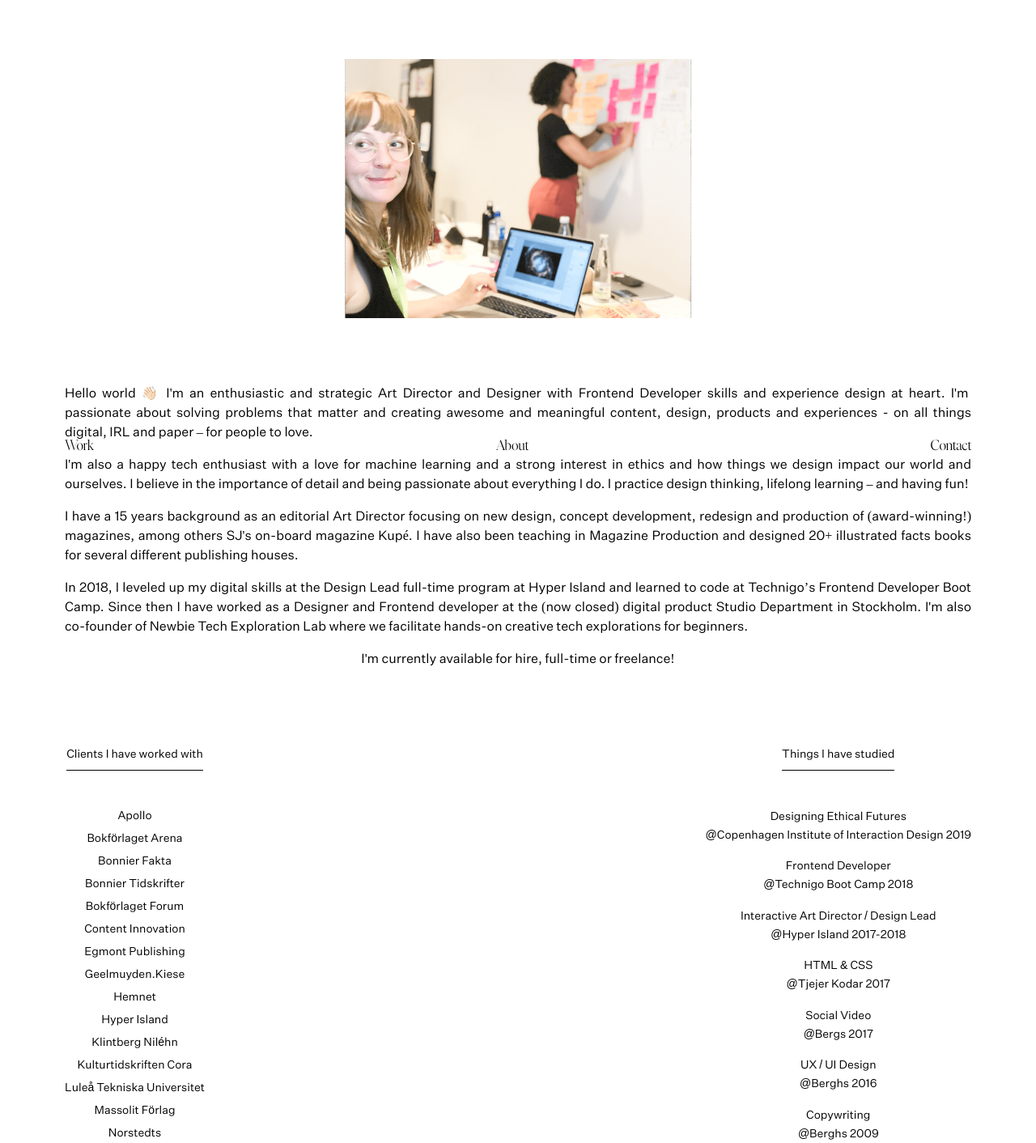
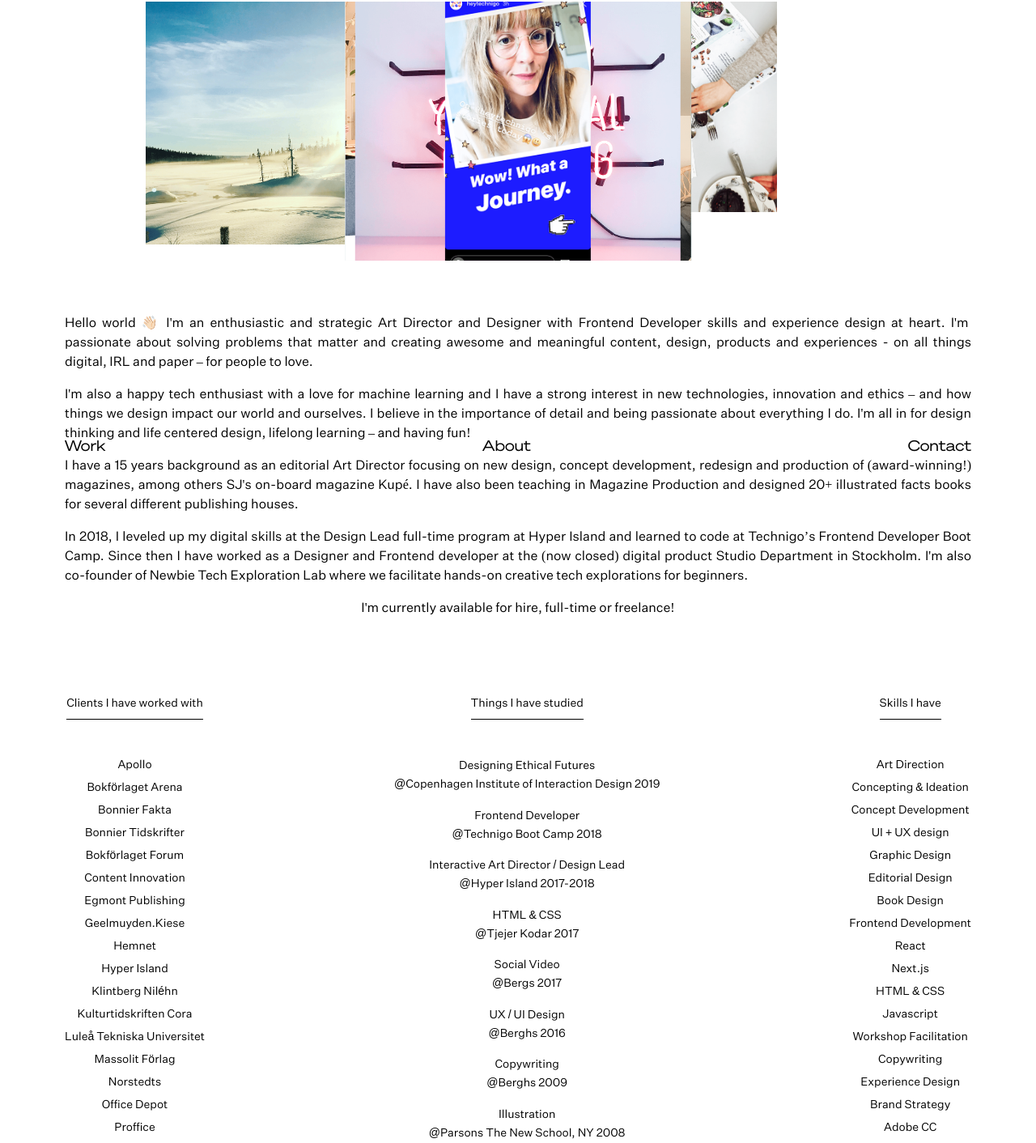
Before and after one commit to annaawgren/newportfolio, a Next.js app in the folder new_portfolio/: page /about in a window 1280 px wide. Shown: the part 196-1608 px from the top of the page at 81% size. Built offline with nearby package versions, Linux system fonts and the light colour scheme; what tailwindcss-fluid would draw is missing.

Commit message:
about content + image fix

```diff
--- a/new_portfolio/components/ImageWithDelay.js
+++ b/new_portfolio/components/ImageWithDelay.js
@@ -1,7 +1,7 @@
 import { useEffect, useState } from "react";
 
 export default function ImageWithDelay(props) {
-  const { image, delay, top, left } = props;
+  const { image, delay, top, left, transform } = props;
   const [isVisible, setIsVisible] = useState(false);
 
   useEffect(() => {
@@ -14,9 +14,19 @@ export default function ImageWithDelay(props) {
     return null;
   }
 
+  const styles = {
+    top: top + "px",
+    left: left + "px",
+    transform: transform,
+  };
+
   return (
     <div className="absolute top-0 left-1/2 transform -translate-x-1/2">
-      <img className="h-80 object-contain" src={image} />
+      <img
+        className="h-80 object-contain relative"
+        src={image}
+        style={styles}
+      />
     </div>
   );
 }
--- a/new_portfolio/components/Layout.js
+++ b/new_portfolio/components/Layout.js
@@ -4,6 +4,11 @@ export default function Layout({ children }) {
       {children}
       <style jsx global>
         {`
+          @font-face {
+            font-family: "Soehne";
+            src: url("/fonts/soehne-breit-test-buch.woff") format("woff"),
+              url("/fonts/SöhneBreitTest-Bucht.otf") format("otf");
+          }
           @font-face {
             font-family: "Ivar-display";
             src: url("/fonts/IvarDisplayCondensed-SemiBold.woff") format("woff"),
@@ -64,7 +69,9 @@ export default function Layout({ children }) {
               #d1ffe9 100%
             );
           }
-
+          .soehne {
+            font-family: "Soehne";
+          }
           .ivar-heading {
             font-family: "Ivar-display";
           }
--- a/new_portfolio/components/Navlinks.js
+++ b/new_portfolio/components/Navlinks.js
@@ -5,17 +5,17 @@ export default function Navlinks() {
     <React.Fragment>
       <div className="flex flex-row justify-between w-full px-5 md:px-10 lg:px-20 pb-5 md:pb-10 fixed bottom-0 z-50">
         <Link href="/work">
-          <a className="ivar-light hover:text-gradient-to-r from-primary via-secondary to-danger block bg-blue text-lg">
+          <a className="soehne hover:text-gradient-to-r from-primary via-secondary to-danger block bg-blue text-lg">
             Work
           </a>
         </Link>
         <Link href="/about">
-          <a className="ivar-light hover:text-gradient-to-r from-primary via-secondary to-danger block bg-blue text-lg">
+          <a className="soehne hover:text-gradient-to-r from-primary via-secondary to-danger block bg-blue text-lg">
             About
           </a>
         </Link>
         <Link href="/contact">
-          <a className="ivar-light hover:text-gradient-to-r from-primary via-secondary to-danger block bg-blue text-lg">
+          <a className="soehne hover:text-gradient-to-r from-primary via-secondary to-danger block bg-blue text-lg">
             Contact
           </a>
         </Link>
--- a/new_portfolio/pages/about.js
+++ b/new_portfolio/pages/about.js
@@ -5,58 +5,68 @@ import ImageWithDelay from "../components/ImageWithDelay";
 import Navlinks from "../components/Navlinks";
 
 export default function About() {
-  const images = [
-    { image: "images/aboutme/me_1.png", delay: 200 },
-    { image: "images/aboutme/me_2.png", delay: 400 },
-    { image: "images/aboutme/me_3.png", delay: 600 },
-    { image: "images/aboutme/me_4.png", delay: 800 },
-    { image: "images/aboutme/me_5.png", delay: 1000 },
-    { image: "images/aboutme/me_6.png", delay: 1200 },
-    { image: "images/aboutme/me_7.png", delay: 1400 },
-    { image: "images/aboutme/me_8.png", delay: 1600 },
-    { image: "images/aboutme/me_9.png", delay: 1800 },
-    { image: "images/aboutme/me_10.png", delay: 2000 },
-    { image: "images/aboutme/me_11.png", delay: 2200 },
-    { image: "images/aboutme/me_12.png", delay: 2400 },
-    { image: "images/aboutme/me_13.png", delay: 2600 },
-    { image: "images/aboutme/me_14.png", delay: 2800 },
-    { image: "images/aboutme/me_15.png", delay: 3000 },
-    { image: "images/aboutme/me_16.png", delay: 3200 },
-    { image: "images/aboutme/me_17.png", delay: 3400 },
-    { image: "images/aboutme/me_18.png", delay: 3600 },
-    { image: "images/aboutme/me_19.png", delay: 3800 },
-    { image: "images/aboutme/me_20.png", delay: 4000 },
-    { image: "images/aboutme/me_21.png", delay: 4200 },
-    { image: "images/aboutme/me_22.png", delay: 4400 },
-    { image: "images/aboutme/me_23.png", delay: 4600 },
-    { image: "images/aboutme/me_24.png", delay: 4800 },
-    { image: "images/aboutme/me_25.png", delay: 5000 },
-    { image: "images/aboutme/me_26.png", delay: 5200 },
-    { image: "images/aboutme/me_27.png", delay: 5400 },
-    { image: "images/aboutme/me_28.png", delay: 5600 },
-    { image: "images/aboutme/me_29.png", delay: 5800 },
-    { image: "images/aboutme/me_30.png", delay: 6000 },
-    { image: "images/aboutme/me_31.png", delay: 6200 },
-    { image: "images/aboutme/me_32.png", delay: 6400 },
-    { image: "images/aboutme/me_33.png", delay: 6600 },
-    { image: "images/aboutme/me_34.png", delay: 6800 },
-    { image: "images/aboutme/me_35.png", delay: 7000 },
-    { image: "images/aboutme/me_36.png", delay: 7200 },
-    { image: "images/aboutme/me_37.png", delay: 7400 },
-    { image: "images/aboutme/me_38.png", delay: 7600 },
-    { image: "images/aboutme/me_39.png", delay: 7800 },
-    { image: "images/aboutme/me_40.png", delay: 8000 },
-    { image: "images/aboutme/me_41.png", delay: 8200 },
-    { image: "images/aboutme/me_42.png", delay: 8400 },
-    { image: "images/aboutme/me_43.png", delay: 8600 },
-    { image: "images/aboutme/6.jpeg", delay: 8800 },
+  let images = [
+    {
+      image: "images/aboutme/me_1.png",
+      top: 50,
+      left: 120,
+      transform: "scale(0.5)",
+    },
+    { image: "images/aboutme/me_2.png", top: -60, left: 200 },
+    { image: "images/aboutme/me_3.png", top: -20, left: -300 },
+    { image: "images/aboutme/me_4.png", top: 0, left: 0 },
+    { image: "images/aboutme/me_5.png", top: 0, left: 0 },
+    { image: "images/aboutme/me_6.png", top: 0, left: 0 },
+    { image: "images/aboutme/me_7.png", top: 0, left: 0 },
+    { image: "images/aboutme/me_8.png", top: 0, left: 0 },
+    { image: "images/aboutme/me_9.png", top: 0, left: 0 },
+    { image: "images/aboutme/me_10.png", top: 0, left: 0 },
+    { image: "images/aboutme/me_11.png", top: 0, left: 0 },
+    { image: "images/aboutme/me_12.png", top: 0, left: 0 },
+    { image: "images/aboutme/me_13.png", top: 0, left: 0 },
+    { image: "images/aboutme/me_14.png", top: 0, left: 0 },
+    { image: "images/aboutme/me_15.png", top: 0, left: 0 },
+    { image: "images/aboutme/me_16.png", top: 0, left: 0 },
+    { image: "images/aboutme/me_17.png", top: 0, left: 0 },
+    { image: "images/aboutme/me_18.png", top: 0, left: 0 },
+    { image: "images/aboutme/me_19.png", top: 0, left: 0 },
+    { image: "images/aboutme/me_20.png", top: 0, left: 0 },
+    { image: "images/aboutme/me_21.png", top: 0, left: 0 },
+    { image: "images/aboutme/me_22.png", top: 0, left: 0 },
+    { image: "images/aboutme/me_23.png", top: 0, left: 0 },
+    { image: "images/aboutme/me_24.png", top: 0, left: 0 },
+    { image: "images/aboutme/me_25.png", top: 0, left: 0 },
+    { image: "images/aboutme/me_26.png", top: 0, left: 0 },
+    { image: "images/aboutme/me_27.png", top: 0, left: 0 },
+    { image: "images/aboutme/me_28.png", top: 0, left: 0 },
+    { image: "images/aboutme/me_29.png", top: 20, left: 0 },
+    { image: "images/aboutme/me_30.png", top: 0, left: 0 },
+    { image: "images/aboutme/me_31.png", top: 0, left: 0 },
+    { image: "images/aboutme/me_32.png", top: 0, left: 0 },
+    { image: "images/aboutme/me_33.png", top: 0, left: 0 },
+    { image: "images/aboutme/me_34.png", top: 0, left: 0 },
+    { image: "images/aboutme/me_35.png", top: 0, left: 0 },
+    { image: "images/aboutme/me_36.png", top: 0, left: 0 },
+    { image: "images/aboutme/me_37.png", top: 0, left: 0 },
+    { image: "images/aboutme/me_38.png", top: 0, left: 0 },
+    { image: "images/aboutme/me_39.png", top: 0, left: 0 },
+    { image: "images/aboutme/me_40.png", top: 0, left: 0 },
+    { image: "images/aboutme/me_41.png", top: 0, left: 0 },
+    { image: "images/aboutme/me_42.png", top: 0, left: 0 },
+    { image: "images/aboutme/me_43.png", top: 0, left: 0 },
+    { image: "images/aboutme/6.jpeg", top: 20, left: 10 },
   ];
+
+  images = images.map((imageData, index) => {
+    imageData.delay = index * 400;
+    return imageData;
+  });
 
   return (
     <Layout>
       <Header />
 
-      <div className="w-full h-80 mb-20 mx-auto relative px-5 md:px-10 lg:px-20">
+      <div className="w-full h-96 m-auto relative px-5 md:px-10 lg:px-20 overflow-hidden">
         {images.map((imagedata) => {
           return <ImageWithDelay {...imagedata} key={imagedata.image} />;
         })}
@@ -74,9 +84,10 @@ export default function About() {
 
         <p className="untitled-text text-md mb-4">
           I'm also a happy tech enthusiast with a love for machine learning and
-          a strong interest in ethics and how things we design impact our world
-          and ourselves. I believe in the importance of detail and being
-          passionate about everything I do. I practice design thinking, lifelong
+          I have a strong interest in new technologies, innovation and ethics –
+          and how things we design impact our world and ourselves. I believe in
+          the importance of detail and being passionate about everything I do.
+          I'm all in for design thinking and life centered design, lifelong
           learning – and having fun!
         </p>
 
@@ -195,6 +206,33 @@ export default function About() {
             </li>
           </ul>
         </div>
+
+        <div className="flex flex-col text-center mt-20 md:mt-0">
+          <div className="pb-6 mb-8  ">
+            <span className="border-b border-black pb-3 ">Skills I have</span>
+          </div>
+          <ul>
+            <li className="mb-2">Art Direction</li>
+            <li className="mb-2">Concepting & Ideation</li>
+            <li className="mb-2">Concept Development</li>
+            <li className="mb-2">UI + UX design</li>
+            <li className="mb-2">Graphic Design</li>
+            <li className="mb-2">Editorial Design</li>
+            <li className="mb-2">Book Design</li>
+            <li className="mb-2">Frontend Development</li>
+            <li className="mb-2">React</li>
+            <li className="mb-2">Next.js</li>
+            <li className="mb-2">HTML & CSS</li>
+            <li className="mb-2">Javascript</li>
+            <li className="mb-2">Workshop Facilitation </li>
+            <li className="mb-2">Copywriting</li>
+            <li className="mb-2">Experience Design</li>
+            <li className="mb-2">Brand Strategy</li>
+            <li className="mb-2">Adobe CC</li>
+            <li className="mb-2">Figma</li>
+            <li className="mb-2">Runway ML</li>
+          </ul>
+        </div>
       </section>
 
       <div className="w-full h-40 md:h-60 " />
--- a/new_portfolio/pages/contact.js
+++ b/new_portfolio/pages/contact.js
@@ -5,12 +5,16 @@ import Navlinks from "../components/Navlinks";
 export default function Contact() {
   return (
     <Layout>
+      <div className="bg-red-300 w-full h-full">
         <Header />
 
         <section className="w-full h-screen flex flex-col items-center">
           <div className="flex flex-row justify-around items-center w-full px-5 md:px-10 lg:px-20">
             <a href="https://www.pinterest.se/annaawgren/" target="_blank">
-            <p className="untitled-text text-md mb-2"> hello@annawagren.work</p>
+              <p className="untitled-text text-md mb-2">
+                {" "}
+                hello@annawagren.work
+              </p>
             </a>
             <a href="https://www.pinterest.se/annaawgren/" target="_blank">
               <p className="untitled-text text-md mb-2"> +46 707 13 54 91</p>
@@ -38,6 +42,7 @@ export default function Contact() {
         </section>
 
         <Navlinks />
+      </div>
     </Layout>
   );
 }
--- a/new_portfolio/tailwind.config.js
+++ b/new_portfolio/tailwind.config.js
@@ -27,8 +27,8 @@ module.exports = {
       maxvw: "1280px",
     },
     lg: {
-      min: "36px",
-      max: "70px",
+      min: "26px",
+      max: "60px",
       minvw: "320px",
       maxvw: "1280px",
     },
```
Also changed, not shown: new_portfolio/components/Header.js (+31 -9 lines). Lines whose indentation alone changed are shown as unchanged.
